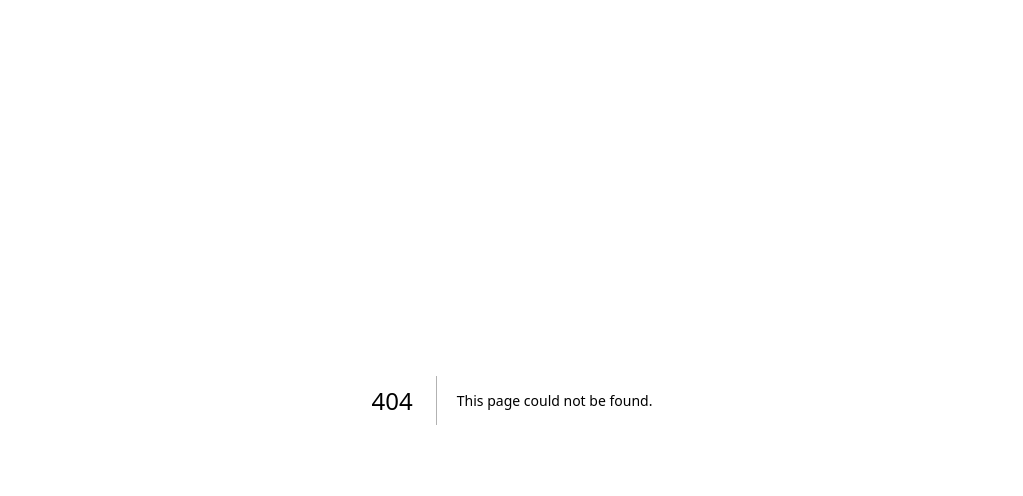
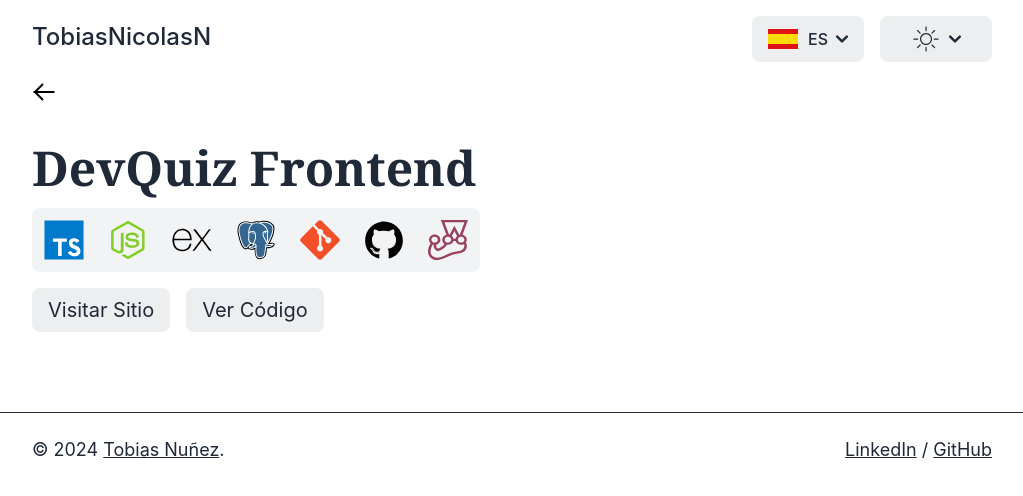
Before and after one commit to tobiasNicolasN/tobiasNPortfolio, a Next.js app: page /devquiz-frontend in a window 1280 px wide. Before the commit this address had no page. Shown: the top 496 px of the page, without its empty margins (128-1151 px from the left). Built offline with nearby package versions, Linux system fonts and the light colour scheme; what tailwindcss-animated would draw is missing.

Commit message:
DevQuiz in progress

```diff
--- a/app/cashtracker-backend/page.tsx
+++ b/app/cashtracker-backend/page.tsx
@@ -3,7 +3,8 @@
 import { useLang } from '@/context/LanguageContext';
 import Footer from '@/src/Footer';
 import NavBar from '@/src/NavBar';
-import { projects } from '@/src/projectsArrays';
+import { Projects, projects } from '@/src/projectsArrays';
+import Techs from '@/src/Techs';
 import Link from 'next/link';
 
 export default function CashTracker() {
@@ -40,17 +41,8 @@ export default function CashTracker() {
             CashTracker
           </h1>
 
-          <div className="flex lg:mt-2 animate-fade-right animate-once animate-duration-[400ms] animate-delay-100 animate-ease-in">
-            <div className="flex bg-offset-button-light dark:bg-button rounded-lg">
-              {projects[1].svg.map((svg, index) => (
-                <div key={index} className="p-2 lg:p-3">
-                  <div className="w-6 md:w-8 lg:w-10 h-6 md:h-8 lg:h-10">
-                    {svg}
-                  </div>
-                </div>
-              ))}
-            </div>
-          </div>
+          <Techs projects={projects} num={Projects.cashTrackerBackend} />
+
 
           <div className="flex gap-4 mt-4 animate-fade-right animate-once animate-duration-[400ms] animate-delay-100 animate-ease-in">
             <Link
--- a/app/devquiz/page.tsx
+++ b/app/devquiz-backend/page.tsx
@@ -5,8 +5,8 @@ import Footer from '@/src/Footer';
 import NavBar from '@/src/NavBar';
 import { Projects, projects } from '@/src/projectsArrays';
 import Link from 'next/link';
-import { Octokit } from 'octokit';
-import { useEffect, useState } from 'react';
+// import { Octokit } from 'octokit';
+// import { useEffect, useState } from 'react';
 import ReactMarkdown from 'react-markdown';
 import remarkGfm from 'remark-gfm'; // Soporte para GitHub-Flavored Markdown
 import rehypeHighlight from 'rehype-highlight'; // Resaltado de sintaxis
@@ -15,32 +15,32 @@ import Techs from '@/src/Techs';
 export default function DevQuiz() {
   const { language } = useLang();
   const lang = language === 'spanish';
-  const octokid = new Octokit();
+  // const octokid = new Octokit();
   // const [textES, setTextES] = useState<string>('');
-  const [text, setText] = useState<string>('');
+  // const [text, setText] = useState<string>('');
 
-  const getReadme = async () => {
-    const res = await octokid.request('GET /repos/{owner}/{repo}/readme', {
-      owner: 'tobiasnicolasn',
-      repo: 'cashTracker-backend-ts',
-    });
-    // const resES = await octokid.request('GET /repos/{owner}/{repo}/readme/{dir}', {
-    //   owner: 'tobiasnicolasn',
-    //   repo: 'cashTracker-backend-ts',
-    //   dir: 'es'
-    // });
+  // const getReadme = async () => {
+  //   const res = await octokid.request('GET /repos/{owner}/{repo}/readme', {
+  //     owner: 'tobiasnicolasn',
+  //     repo: 'cashTracker-backend-ts',
+  //   });
+  //   const resES = await octokid.request('GET /repos/{owner}/{repo}/contents/{path}', {
+  //     owner: 'tobiasnicolasn',
+  //     repo: 'cashTracker-backend-ts',
+  //     path: 'README-ES.md'
+  //   });
 
-    const readmeContent = atob(res.data.content);
-    // const readmeContentES = atob(resES.data.content);
-    console.log(readmeContent);
-    // console.log(readmeContentES)
-    setText(readmeContent);
-    // setTextES(readmeContentES);
-  };
+  //   const readmeContent = atob(res.data.content);
+  //   const readmeContentES = atob(resES.data.content);
+  //   console.log(readmeContent);
+  //   console.log(readmeContentES)
+  //   setText(readmeContent);
+  //   setTextES(readmeContentES);
+  // };
 
-  useEffect(() => {
-    getReadme();
-  }, []);
+  // useEffect(() => {
+  //   getReadme();
+  // }, []);
 
   return (
     <div>
@@ -68,11 +68,27 @@ export default function DevQuiz() {
             </svg>
           </Link>
 
+          <h1 className="text-2xl md:text-3xl lg:text-4xl xl:text-5xl mt-2 mb-2 font-semibold font-mono text-gray-800 dark:text-gray-200 animate-fade-right animate-once animate-duration-[400ms] animate-delay-100 animate-ease-in">
+            DevQuiz Backend
+          </h1>
+
+          <Techs num={Projects.devQuizBackend} projects={projects} />
+
+          <div className="flex gap-4 mt-4 animate-fade-right animate-once animate-duration-[400ms] animate-delay-100 animate-ease-in">
+            <Link
+              className="flex bg-button-light dark:bg-button text-gray-800 dark:text-gray-200 lg:hover:bg-offset-button-light lg:dark:hover:bg-offset-button hover:cursor-pointer ring-second-light dark:ring-second lg:hover:ring-2 p-2 px-4 rounded-lg duration-300 justify-center items-center text-sm md:text-base lg:text-lg xl:text-xl"
+              href={'https://github.com/tobiasNicolasN/devquiz-backend'}
+              target="_blank"
+            >
+              {lang ? 'Ver Código' : 'View Code'}
+            </Link>
+          </div>
+
           {/* <h1 className="text-2xl md:text-3xl lg:text-4xl xl:text-5xl mt-2 mb-2 font-semibold font-mono text-gray-800 dark:text-gray-200 animate-fade-right animate-once animate-duration-[400ms] animate-delay-100 animate-ease-in">
             DevQuiz
           </h1> */}
 
-          <ReactMarkdown
+          {/* <ReactMarkdown
             className={
               'text-sm md:text-base lg:text-lg xl:text-xl text-gray-800 dark:text-gray-200'
             }
@@ -92,7 +108,7 @@ export default function DevQuiz() {
               h1: ({ children }) => (
                 <>
                   <h1 className="text-5xl font-bold mb-6">{children}</h1>
-                  <Techs projects={projects} num={Projects.devQuiz} />
+                  <Techs projects={projects} num={Projects.devQuizBackend} />
                   <div className="flex gap-4 mt-4 mb-4 animate-fade-right animate-once animate-duration-[400ms] animate-delay-100 animate-ease-in">
                     <Link
                       className="flex bg-button-light dark:bg-button text-gray-800 dark:text-gray-200 hover:bg-offset-button-light dark:hover:bg-offset-button hover:cursor-pointer ring-second-light dark:ring-second hover:ring-2 p-2 px-4 rounded-lg duration-300 justify-center items-center text-sm md:text-base lg:text-lg xl:text-xl"
@@ -137,8 +153,8 @@ export default function DevQuiz() {
               ),
             }}
           >
-            {text}
-          </ReactMarkdown>
+            {lang ? textES : text}
+          </ReactMarkdown> */}
         </main>
       </div>
       <Footer />
--- /dev/null
+++ b/app/devquiz-frontend/page.tsx
@@ -0,0 +1,99 @@
+'use client';
+
+import { useLang } from '@/context/LanguageContext';
+import Footer from '@/src/Footer';
+import NavBar from '@/src/NavBar';
+import { Projects, projects } from '@/src/projectsArrays';
+import Link from 'next/link';
+// import { Octokit } from 'octokit';
+// import { useEffect, useState } from 'react';
+import ReactMarkdown from 'react-markdown';
+import remarkGfm from 'remark-gfm'; // Soporte para GitHub-Flavored Markdown
+import rehypeHighlight from 'rehype-highlight'; // Resaltado de sintaxis
+import Techs from '@/src/Techs';
+
+export default function DevQuiz() {
+  const { language } = useLang();
+  const lang = language === 'spanish';
+  // const octokid = new Octokit();
+  // const [textES, setTextES] = useState<string>('');
+  // const [text, setText] = useState<string>('');
+
+  // const getReadme = async () => {
+  //   const res = await octokid.request('GET /repos/{owner}/{repo}/readme', {
+  //     owner: 'tobiasnicolasn',
+  //     repo: 'cashTracker-backend-ts',
+  //   });
+  //   const resES = await octokid.request('GET /repos/{owner}/{repo}/contents/{path}', {
+  //     owner: 'tobiasnicolasn',
+  //     repo: 'cashTracker-backend-ts',
+  //     path: 'README-ES.md'
+  //   });
+
+  //   const readmeContent = atob(res.data.content);
+  //   const readmeContentES = atob(resES.data.content);
+  //   console.log(readmeContent);
+  //   console.log(readmeContentES)
+  //   setText(readmeContent);
+  //   setTextES(readmeContentES);
+  // };
+
+  // useEffect(() => {
+  //   getReadme();
+  // }, []);
+
+  return (
+    <div>
+      <div className="w-full flex flex-col items-center mt-14 md:mt-16 lg:mt-20 mb-20">
+        <NavBar />
+        <main className="flex w-11/12 md:w-10/12 lg:w-10/12 xl:w-9/12 2xl:w-7/12 flex-col justify-center font-sans">
+          <Link
+            className="animate-fade-right animate-once animate-duration-[400ms] animate-delay-100 animate-ease-in w-8 mb-6 md:mb-8"
+            href={'/'}
+            aria-label="previous page button"
+          >
+            <svg
+              xmlns="http://www.w3.org/2000/svg"
+              fill="none"
+              viewBox="0 0 24 24"
+              strokeWidth="2"
+              stroke="currentColor"
+              className="w-6 h-6"
+            >
+              <path
+                strokeLinecap="round"
+                strokeLinejoin="round"
+                d="M10.5 19.5l-7.5-7.5 7.5-7.5M2.25 12h19.5"
+              />
+            </svg>
+          </Link>
+
+          <h1 className="text-2xl md:text-3xl lg:text-4xl xl:text-5xl mt-2 mb-2 font-semibold font-mono text-gray-800 dark:text-gray-200 animate-fade-right animate-once animate-duration-[400ms] animate-delay-100 animate-ease-in">
+            DevQuiz Frontend
+          </h1>
+
+          <Techs num={Projects.devQuizBackend} projects={projects} />
+
+          <div className="flex gap-4 mt-4 animate-fade-right animate-once animate-duration-[400ms] animate-delay-100 animate-ease-in">
+            <Link
+              className="flex bg-button-light dark:bg-button text-gray-800 dark:text-gray-200 hover:bg-offset-button-light dark:hover:bg-offset-button hover:cursor-pointer ring-second-light dark:ring-second hover:ring-2 p-2 px-4 rounded-lg duration-300 justify-center items-center text-sm md:text-base lg:text-lg xl:text-xl"
+              href={'https://devquiz-production.up.railway.app/'}
+              target="_blank"
+            >
+              {lang ? 'Visitar Sitio' : 'Visit Site'}
+            </Link>
+            <Link
+              className="flex bg-button-light dark:bg-button text-gray-800 dark:text-gray-200 hover:bg-offset-button-light dark:hover:bg-offset-button hover:cursor-pointer ring-second-light dark:ring-second hover:ring-2 p-2 px-4 rounded-lg duration-300 justify-center items-center text-sm md:text-base lg:text-lg xl:text-xl"
+              href={'https://github.com/tobiasNicolasN/devquiz'}
+              target="_blank"
+            >
+              {lang ? 'Ver Código' : 'View Code'}
+            </Link>
+          </div>
+
+        </main>
+      </div>
+      <Footer />
+    </div>
+  );
+}
--- a/src/About.tsx
+++ b/src/About.tsx
@@ -1,4 +1,5 @@
 import { useLang } from '@/context/LanguageContext';
+import Link from 'next/link';
 import React from 'react';
 import { Element } from 'react-scroll';
 
@@ -8,11 +9,11 @@ function About() {
   return (
     <Element name='about'>
       <div className="animate-fade-right animate-once animate-duration-[400ms] animate-delay-100 animate-ease-in">
-        <h1 className="text-base md:text-lg lg:text-xl xl:text-2xl font-sans text-second-light dark:text-second duration-300 font-medium inline">
+        <Link href={'/about'} className="text-base md:text-lg lg:text-xl xl:text-2xl font-sans text-second-light hover:text-offset-second-light dark:text-second dark:hover:text-offset-second underline duration-300 font-medium inline underline cursor-pointer">
           {lang
             ? 'HOLA, MI NOMBRE ES TOBIAS NICOLAS NUÑEZ.'
             : 'HELLO, MY NAME IS TOBIAS NICOLAS NUÑEZ.'}
-        </h1>
+        </Link >
       </div>
       <h2 className="text-2xl md:text-3xl lg:text-4xl xl:text-5xl mt-2 font-semibold font-mono text-gray-800 dark:text-gray-200 animate-fade-right animate-once animate-duration-[400ms] animate-delay-100 animate-ease-in">
         {lang ? 'Soy desarrollador FullStack,' : "I'm a FullStack developer,"}
@@ -22,7 +23,7 @@ function About() {
           ? 'Argentino y entusiasta de la tecnología. Trabajo con TypeScript y me encanta explorar lo último en desarrollo web y móvil.'
           : 'Argentinian and a tech enthusiast. I work with TypeScript and love exploring the latest in web and mobile development.'}
       </h2>
-      <h2 className="text-sm md:text-base lg:text-lg xl:text-xl tracking-tracking-wider mt-2 text-gray-600 dark:text-gray-300 animate-fade-right animate-once animate-duration-[400ms] animate-delay-100 animate-ease-in">
+      <h2 className="text-sm md:text-base lg:text-lg xl:text-xl tracking-tracking-wider mt-2 mb-2 text-gray-600 dark:text-gray-300 animate-fade-right animate-once animate-duration-[400ms] animate-delay-100 animate-ease-in">
         &quot;
         {lang
           ? `Poner el alma, creatividad y amor en lo que haces, dejando una parte de vos siempre en tu trabajo.`
--- a/src/Projects.tsx
+++ b/src/Projects.tsx
@@ -12,12 +12,12 @@ function Projects({ projects }: IProjectsProps) {
   const lang = language === 'spanish';
 
   return (
-    <div className={`flex flex-col lg:flex-row gap-6 duration-300 mt-6`}>
+    <div className={`flex flex-col lg:grid lg:grid-cols-2 gap-4 duration-300 mt-6`}>
       {projects.map((data, index) => (
         <Link
           href={data.name.toLocaleLowerCase()}
           key={index}
-          className="flex flex-col rounded-lg items-center bg-button-light dark:bg-button lg:hover:ring-2 ring-second-light dark:ring-second bg-opacity-50 w-full lg:w-1/2 lg:hover:bg-opacity-100 duration-300 cursor-pointer"
+          className="flex flex-col rounded-lg items-center bg-button-light dark:bg-button lg:hover:ring-2 ring-second-light dark:ring-second bg-opacity-50 w-full lg:hover:bg-opacity-100 duration-300 cursor-pointer"
         >
           <div className="w-full p-4 flex flex-col font-mono gap-2 text-left">
             <h1 className="text-lg md:text-xl xl:text-2xl text-gray-800 dark:text-gray-200 tracking-wide">
--- a/src/projectsArrays.tsx
+++ b/src/projectsArrays.tsx
@@ -20,7 +20,7 @@ export interface IProjects {
   svg: any[];
 }
 
-const cashTracker: IProjects = {
+const cashTrackerBackend: IProjects = {
   name: 'CashTracker-Backend',
   description: [
     'REST API que permite registrar gastos y consumos. Utiliza la API del dólar para anotar los gastos en pesos argentinos y en dólares, según el valor del dólar al momento del gasto.',
@@ -69,18 +69,15 @@ const portfolio: IProjects = {
   ],
 };
 
-const devQuiz: IProjects = {
-  name: 'DevQuiz',
+const devQuizBackend: IProjects = {
+  name: 'DevQuiz-Backend',
   description: [
-    'Mi portafolio refleja un enfoque minimalista, destacando mis proyectos y habilidades. Ofrece una experiencia visual moderna y fluida, asegurando accesibilidad y profesionalismo.',
-    'My portfolio showcases a minimalist approach, highlighting my projects and skills. It offers a modern, seamless visual experience, ensuring accessibility and professionalism.',
+    'El backend de DevQuiz gestiona las preguntas, jugadores y puntuaciones, garantizando un rendimiento óptimo y la escalabilidad del juego.',
+    'DevQuiz backend manages questions, players, and scores, ensuring optimal performance and game scalability.',
   ],
   techs: ['typescript', 'react', 'css3', 'node.js', 'express', 'postgres', 'git', 'github', 'jest', 'vite.js'],
   svg: [
     <SVGTypescript key={0} />,
-    <SVGVite key={1} />,
-    <SVGReact key={2} />,
-    <SVGCss key={9} />,
     <SVGNodejs key={3} />,
     <SVGExpress key={7} />,
     <SVGPostgres key={6} />,
@@ -90,11 +87,28 @@ const devQuiz: IProjects = {
   ],
 };
 
-// 0 portfolio, 1 cashTracker, 2 DevQuiz
+const devQuizFront: IProjects = {
+  name: 'DevQuiz-Frontend',
+  description: [
+    'DevQuiz es un juego interactivo de preguntas sobre desarrollo web. Desafía tus conocimientos en temas como TypeScript, JavaScript, React, HTML y CSS mientras mejoras tus habilidades.',
+    'DevQuiz is an interactive quiz game about web development. Challenge your knowledge in topics like TypeScript, JavaScript, React, HTML, and CSS while improving your skills.',
+  ],
+  techs: ['typescript', 'react', 'css3', 'node.js', 'express', 'postgres', 'git', 'github', 'jest', 'vite.js'],
+  svg: [
+    <SVGTypescript key={0} />,
+    <SVGVite key={1} />,
+    <SVGReact key={2} />,
+    <SVGCss key={9} />,
+    <SVGGit key={4} />,
+    <SVGGitHub key={5} />,
+  ],
+};
+
 export enum Projects {
   portfolio,
-  cashTracker,
-  devQuiz
+  cashTrackerBackend,
+  devQuizFront,
+  devQuizBackend
 }
 
-export const projects: IProjects[] = [portfolio, cashTracker, devQuiz];
+export const projects: IProjects[] = [portfolio, cashTrackerBackend, devQuizFront, devQuizBackend];
```
